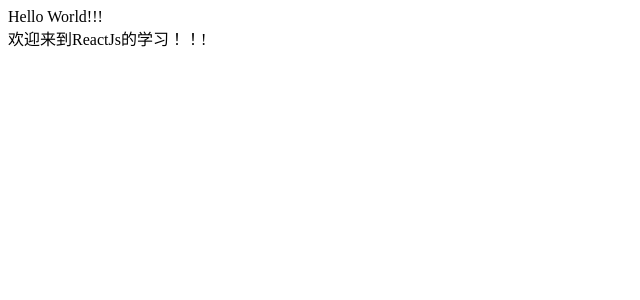
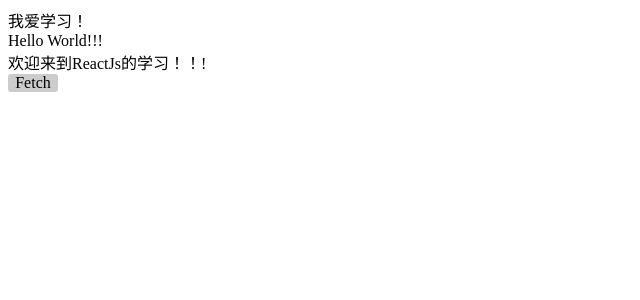
Before and after one commit to vincent931018/reactjs, a React app: page / in a window 1280 px wide. Shown: the top 300 px of the page, without its empty margins (0-640 px from the left). Built offline with nearby package versions, Linux system fonts and the light colour scheme.

Commit message:
基础DOM

```diff
--- a/package.json
+++ b/package.json
@@ -21,7 +21,9 @@
   "homepage": "https://github.com/cwc845982120/react-demo#readme",
   "dependencies": {
     "babel-preset-react": "^6.16.0",
+    "es6-promise": "^4.0.5",
     "eslint": "^3.11.1",
+    "isomorphic-fetch": "^2.2.1",
     "react": "^15.4.1",
     "react-dom": "^15.4.1",
     "webpack": "^1.13.3",
--- a/src/index.js
+++ b/src/index.js
@@ -3,4 +3,4 @@
 
 import App from './jsx/app.jsx';
 
-ReactDOM.render(<App/>, document.getElementById('app'));
+ReactDOM.render(<App name="ReactJs"/>, document.getElementById('app'));
--- a/src/jsx/app.jsx
+++ b/src/jsx/app.jsx
@@ -1,12 +1,52 @@
 import React from 'react';
+import fetch from 'isomorphic-fetch';
+import { polyfill } from 'es6-promise';
 
+let btn = {
+	background : '#ccc',
+	borderRadius : '3px',
+	width : '50px',
+	textAlign : 'center'
+}
+
+let config = {
+
+    method: 'GET',
+
+    mode: 'no-cors',
+
+    headers: {
+    'Accept': 'application/json',
+    'Content-Type': 'application/json'
+	}
+
+	//body: 'data=1&name=cwc'
+};
 class App extends React.Component {
+   handleClick(){
+   	fetch("http://192.168.0.108:8093/mock/checkBlackList?callback=JSONP_CALLBACK",config)
+   	.then(function(data){
+   		console.log(data);
+   	})
+   }
    render() {
       return (
-         <div>
+        <div>
+        	<Hello/>
             Hello World!!!<br />
-            欢迎来到ReactJs的学习！！!
-         </div>
+            欢迎来到{this.props.name}的学习！！!<br/>
+            <div onClick = {this.handleClick} style = {btn}>Fetch</div>
+        </div>
+      );
+   }
+}
+
+class Hello extends React.Component {
+   render() {
+      return (
+        <div>
+           我爱学习！
+        </div>
       );
    }
 }
--- a/webpack.config.js
+++ b/webpack.config.js
@@ -45,14 +45,14 @@
         //复制文件夹到打包文件夹
         new CopyWebpackPlugin([
             {from: path.resolve(__dirname, 'src/img'), to: path.resolve(__dirname, 'dist/img')}
-        ])
+        ]),
 
-        // //定义全局环境
-        // new webpack.DefinePlugin({
-        //     __DEV__: JSON.stringify(JSON.parse(process.env.BUILD_DEV || 'false')),
-        //     __PROD__: JSON.stringify(JSON.parse(process.env.BUILD_PROD || 'false')),
-        //     __LOCAL__: JSON.stringify(JSON.parse(process.env.BUILD_LOCAL || 'false'))
-        // })
+        //定义全局环境
+        new webpack.DefinePlugin({
+            __DEV__: JSON.stringify(JSON.parse(process.env.BUILD_DEV || 'false')),
+            __PROD__: JSON.stringify(JSON.parse(process.env.BUILD_PROD || 'false')),
+            __LOCAL__: JSON.stringify(JSON.parse(process.env.BUILD_LOCAL || 'false'))
+        })
     ],
     module: {
         loaders: [{
```
Also changed, not shown: 3 other files (tests, documents, lock files or other folders).
